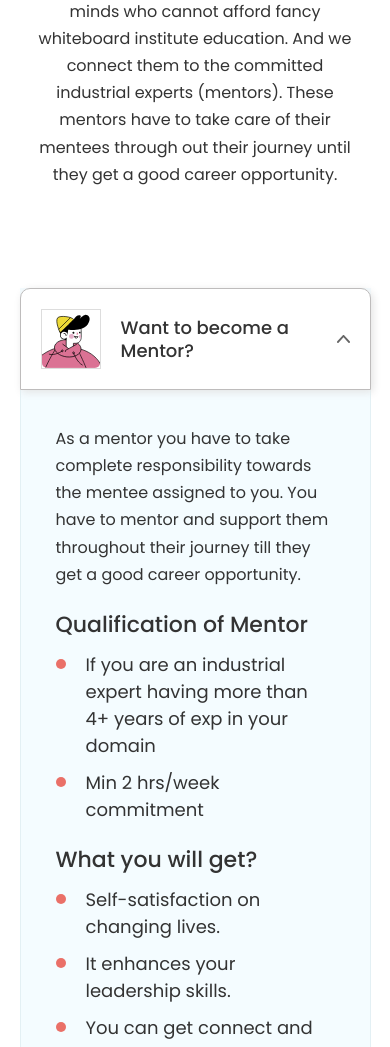
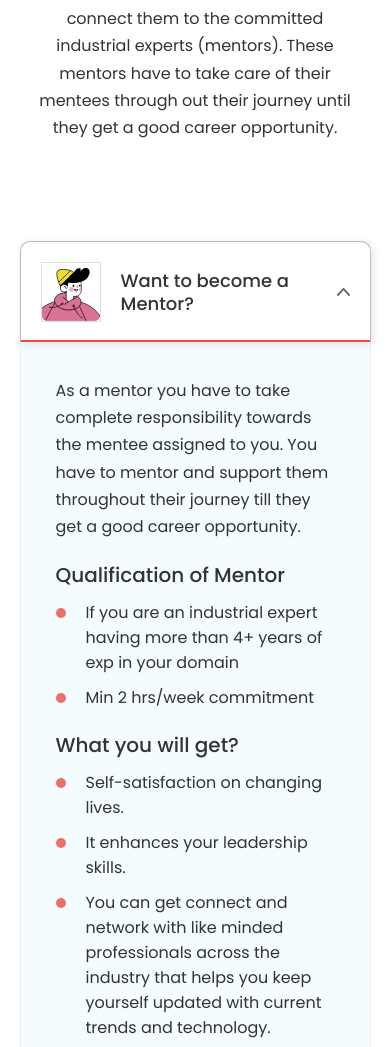
Before and after one commit to Designpatrons-web/designpatrons, a plain HTML site: page joinus.html in a window 390 px wide. Shown: the part 460-1507 px from the top of the page. Drawn offline with Linux system fonts and the light colour scheme.

Commit message:
responsive

```diff
--- a/css/event.css
+++ b/css/event.css
@@ -51,6 +51,21 @@ border: 1px solid #BEBCBC;
 align-items: center;
 padding: 20px;
 position: relative;
+position: relative;
+}
+.accordion:before{
+	content: '';
+	height: 2px;
+	width: 100%;
+	position: absolute;
+	bottom: 0;
+	left:0;
+	background-color: #E94B43;
+	transition: opacity 0.4s ease;
+	opacity: 0;
+}
+.accordion.open:before{
+	opacity: 1;
 }
 .accordion:after{
 	content: '';
@@ -131,6 +146,10 @@ padding: 0 28px;
 margin-top: 40px;
 width: auto;
 }
+.btn:hover{
+	transition: background-color 0.5s ease;
+background-color: #C60E05;
+}
 .tab-container .tabs.hide{
 	display: none;
 }
@@ -172,6 +191,9 @@ z-index: 1;
 .tabs:first-child .accord{
 	display: block;
 }
+.tabs:first-child .accordion,.tabs:nth-child(2) .accordion{
+	border-bottom: none;
+}
 .accordion{
 	display: flex;
 }
@@ -192,3 +214,18 @@ z-index: 1;
 	border-radius: 0 0 10px 10px;
 }
 }
+@media all and (max-width: 600px){
+	h1{
+		font-size: 36px;
+		line-height: 1.1;
+	}
+	p,.list-container ul li{
+		font-size: 16px;
+	}
+	.list-container h3{
+		font-size: 20px;
+	}
+	.btn-container{
+		margin-top: 20px;
+	}
+}
```
